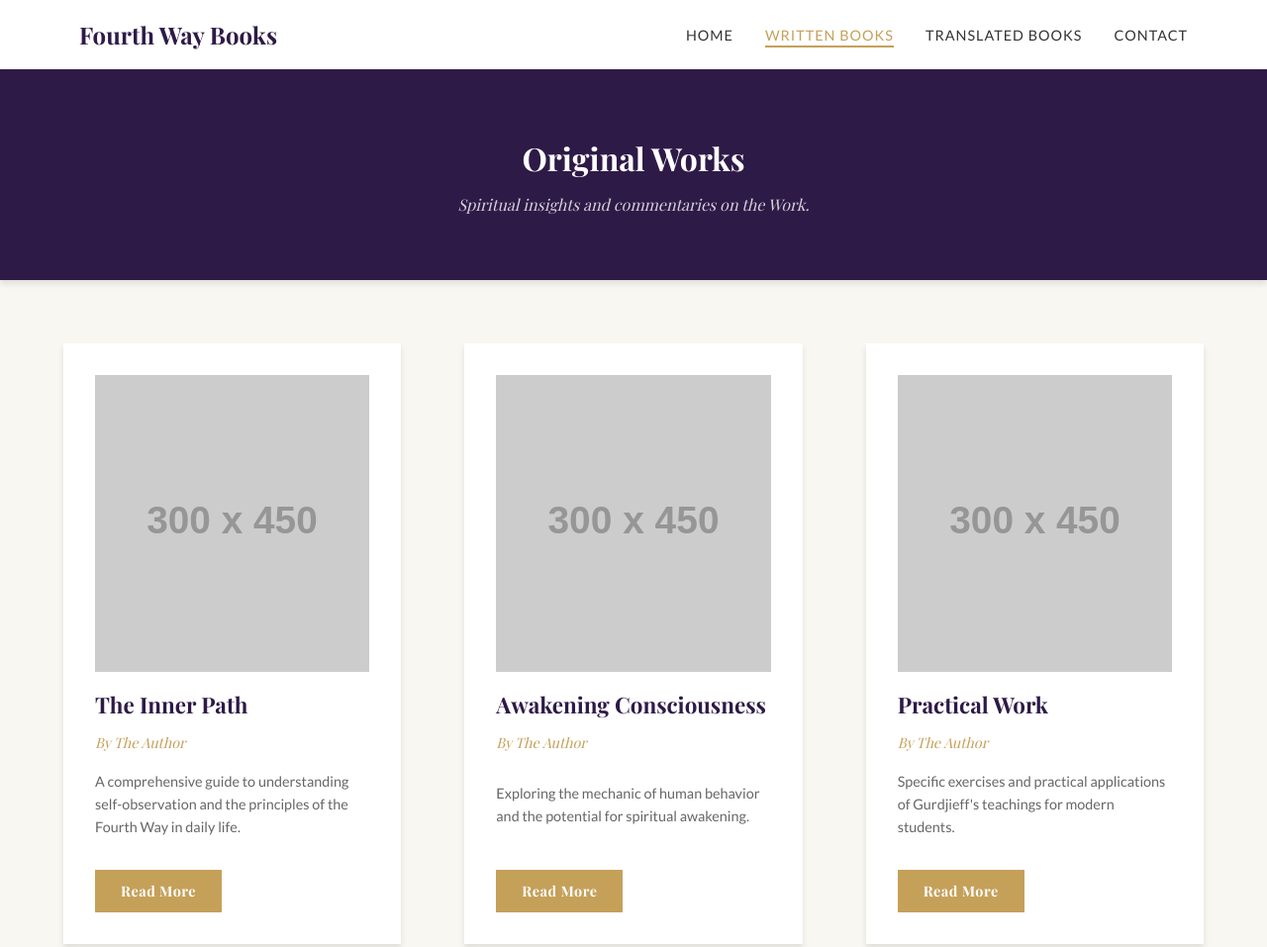
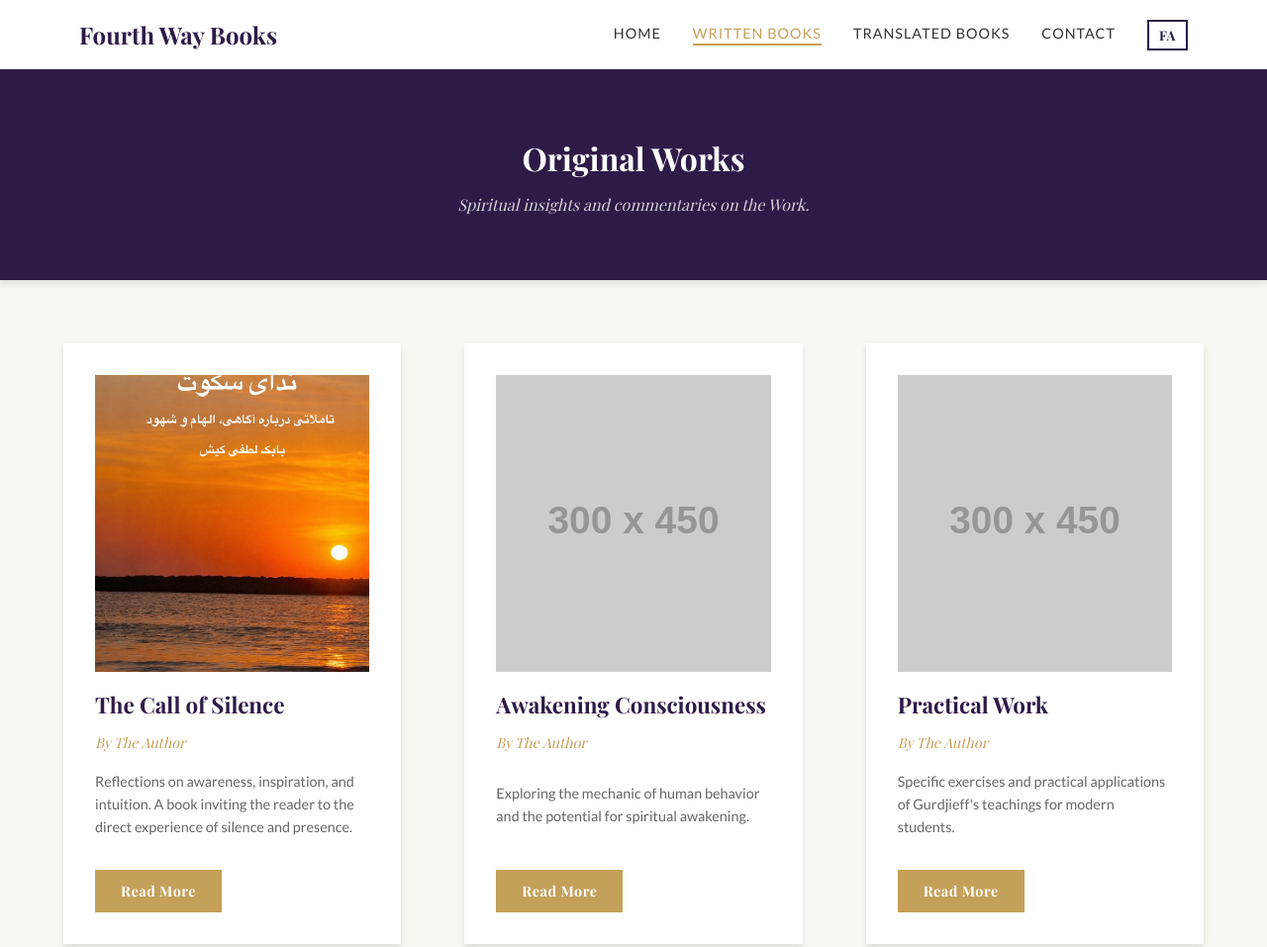
Before and after one commit to we-live-inside-a-dream/fourth-way, a website built with Vite: page src/books-written.html in a window 1280 px wide. Shown: the top 957 px of the page at 99% size. Built offline with nearby package versions, Linux system fonts and the light colour scheme; placeholder pictures from the web are drawn by us; a web font is replaced by a local one.

Commit message:
feat: implement internationalization across pages and add a new book to written works.

```diff
--- a/src/books-written.html
+++ b/src/books-written.html
@@ -8,7 +8,7 @@
     <link rel="preconnect" href="https://fonts.googleapis.com">
     <link rel="preconnect" href="https://fonts.gstatic.com" crossorigin>
     <link
-        href="https://fonts.googleapis.com/css2?family=Lato:wght@300;400;700&family=Playfair+Display:ital,wght@0,400;0,700;1,400&display=swap"
+        href="https://fonts.googleapis.com/css2?family=Lato:wght@300;400;700&family=Playfair+Display:ital,wght@0,400;0,700;1,400&family=Vazirmatn:wght@300;400;700&display=swap"
         rel="stylesheet">
 </head>
 
@@ -20,10 +20,11 @@
                 <span>&#9776;</span>
             </button>
             <ul class="nav-links">
-                <li><a href="/">Home</a></li>
-                <li><a href="/books-written.html" class="active">Written Books</a></li>
-                <li><a href="/books-translated.html">Translated Books</a></li>
-                <li><a href="/contact.html">Contact</a></li>
+                <li><a href="/" data-i18n="nav.home">Home</a></li>
+                <li><a href="/books-written.html" class="active" data-i18n="nav.written">Written Books</a></li>
+                <li><a href="/books-translated.html" data-i18n="nav.translated">Translated Books</a></li>
+                <li><a href="/contact.html" data-i18n="nav.contact">Contact</a></li>
+                <li><button id="lang-toggle" class="btn btn-secondary" style="padding: 5px 10px;">FA</button></li>
             </ul>
         </nav>
     </header>
@@ -31,29 +32,31 @@
     <main>
         <header class="page-header">
             <div style="width: 90%; max-width: 1200px; margin: 0 auto;">
-                <h1>Original Works</h1>
-                <p>Spiritual insights and commentaries on the Work.</p>
+                <h1 data-i18n="pages.writtenTitle">Original Works</h1>
+                <p data-i18n="pages.writtenDesc">Spiritual insights and commentaries on the Work.</p>
             </div>
         </header>
 
         <section style="width: 90%; max-width: 1200px; margin: 0 auto;">
             <div class="books-grid">
                 <!-- Book 1 -->
+                <a href="https://payhip.com/b/FY1c4" target="_blank" rel="noopener noreferrer"
+                    style="text-decoration: none; color: inherit; display: block;">
                     <article class="book-card">
                         <div class="book-cover">
-                        <img src="https://via.placeholder.com/300x450/2E1A47/ffffff?text=The+Inner+Path"
-                            alt="The Inner Path Cover">
+                            <img src="./assets/images/photo_2025-12-23 12.16.32.jpeg" alt="The Call of Silence Cover">
                         </div>
                         <div class="book-info">
-                        <h3>The Inner Path</h3>
-                        <p class="author">By The Author</p>
-                        <p>A comprehensive guide to understanding self-observation and the principles of the Fourth Way
-                            in daily life.</p>
+                            <h3 data-i18n="books.callTitle">The Call of Silence</h3>
+                            <p class="author" data-i18n="books.byAuthor">By The Author</p>
+                            <p data-i18n="books.callDesc">Reflections on awareness, inspiration, and intuition. A book
+                                inviting the reader to the direct experience of silence and presence.</p>
                             <div class="actions">
-                            <a href="#" class="btn btn-details">Read More</a>
+                                <span class="btn btn-details" data-i18n="pages.readMore">Read More</span>
                             </div>
                         </div>
                     </article>
+                </a>
 
                 <!-- Book 2 -->
                 <article class="book-card">
@@ -62,11 +65,12 @@
                             alt="Awakening Consciousness Cover">
                     </div>
                     <div class="book-info">
-                        <h3>Awakening Consciousness</h3>
-                        <p class="author">By The Author</p>
-                        <p>Exploring the mechanic of human behavior and the potential for spiritual awakening.</p>
+                        <h3 data-i18n="books.awakeningTitle">Awakening Consciousness</h3>
+                        <p class="author" data-i18n="books.byAuthor">By The Author</p>
+                        <p data-i18n="books.awakeningDesc">Exploring the mechanic of human behavior and the potential
+                            for spiritual awakening.</p>
                         <div class="actions">
-                            <a href="#" class="btn btn-details">Read More</a>
+                            <a href="#" class="btn btn-details" data-i18n="pages.readMore">Read More</a>
                         </div>
                     </div>
                 </article>
@@ -78,12 +82,13 @@
                             alt="Practical Work Cover">
                     </div>
                     <div class="book-info">
-                        <h3>Practical Work</h3>
-                        <p class="author">By The Author</p>
-                        <p>Specific exercises and practical applications of Gurdjieff's teachings for modern students.
+                        <h3 data-i18n="books.practicalTitle">Practical Work</h3>
+                        <p class="author" data-i18n="books.byAuthor">By The Author</p>
+                        <p data-i18n="books.practicalDesc">Specific exercises and practical applications of Gurdjieff's
+                            teachings for modern students.
                         </p>
                         <div class="actions">
-                            <a href="#" class="btn btn-details">Read More</a>
+                            <a href="#" class="btn btn-details" data-i18n="pages.readMore">Read More</a>
                         </div>
                     </div>
                 </article>
@@ -93,7 +98,8 @@
 
     <footer>
         <div class="footer-content">
-            <p>&copy; 2024 Fourth Way Books. All Rights Reserved.</p>
+            <p>&copy; <span class="footer-year"></span> <span data-i18n="footer.rights">Fourth Way Books. All Rights
+                    Reserved.</span></p>
         </div>
     </footer>
 
--- a/src/js/main.js
+++ b/src/js/main.js
@@ -1,8 +1,52 @@
 import '../scss/main.scss';
 import $ from 'jquery';
 
+import { translations } from './translations.js';
+
 $(function () {
     console.log('Fourth Way Books - Initialized');
+
+    // Language Handling
+    const currentLang = localStorage.getItem('lang') || 'en';
+    setLanguage(currentLang);
+
+    $('#lang-toggle').on('click', function () {
+        const newLang = $('html').attr('lang') === 'en' ? 'fa' : 'en';
+        setLanguage(newLang);
+    });
+
+    function setLanguage(lang) {
+        $('html').attr('lang', lang);
+        $('body').attr('dir', lang === 'fa' ? 'rtl' : 'ltr');
+        localStorage.setItem('lang', lang);
+
+        // Update Toggle Text
+        $('#lang-toggle').text(lang === 'en' ? 'FA' : 'EN');
+
+        // Update Content
+        $('[data-i18n]').each(function () {
+            const key = $(this).data('i18n');
+            const keys = key.split('.');
+            let text = translations[lang];
+
+            keys.forEach(k => {
+                text = text ? text[k] : null;
+            });
+
+            if (text) {
+                if ($(this).is('input, textarea')) {
+                    $(this).attr('placeholder', text);
+                } else {
+                    $(this).text(text);
+                }
+            }
+        });
+
+        // Dynamic Year Update (Persian numbers for FA)
+        const year = new Date().getFullYear();
+        const yearText = lang === 'fa' ? year.toString().replace(/\d/g, d => '۰１２３４５６７８９'[d]) : year;
+        $('.footer-year').text(yearText);
+    }
 
     // Mobile Menu Toggle
     const $menuToggle = $('#menu-toggle');
--- /dev/null
+++ b/src/js/translations.js
@@ -0,0 +1,106 @@
+export const translations = {
+    en: {
+        nav: {
+            home: "Home",
+            written: "Written Books",
+            translated: "Translated Books",
+            contact: "Contact"
+        },
+        hero: {
+            title: "Exploring the Fourth Way",
+            subtitle: "A collection of written and translated works dedicated to spiritual development, self-remembering, and the teachings of G.I. Gurdjieff.",
+            writtenBtn: "Browse Written Works",
+            translatedBtn: "Explore Translations"
+        },
+        home: {
+            aboutTitle: "About the Author & Translator",
+            aboutText: "Dedicated to preserving and expanding the knowledge of the Fourth Way, these works aim to bring clarity to the profound spiritual teachings of the 20th century. Through careful translation and original writing, we strive to make these transformative ideas accessible to the modern seeker."
+        },
+        footer: {
+            rights: "Fourth Way Books. All Rights Reserved."
+        },
+        pages: {
+            writtenTitle: "Original Works",
+            writtenDesc: "Spiritual insights and commentaries on the Work.",
+            translatedTitle: "Translations",
+            translatedDesc: "Bringing essential spiritual texts to a new audience.",
+            contactTitle: "Contact Us",
+            contactDesc: "Get in touch for inquiries about books or translations.",
+            readMore: "Read More"
+        },
+        contact: {
+            name: "Name",
+            email: "Email",
+            message: "Message",
+            send: "Send Message"
+        },
+        books: {
+            callTitle: "The Call of Silence",
+            callDesc: "Reflections on awareness, inspiration, and intuition. A book inviting the reader to the direct experience of silence and presence.",
+            innerPathTitle: "The Inner Path",
+            innerPathDesc: "A comprehensive guide to understanding self-observation and the principles of the Fourth Way in daily life.",
+            byAuthor: "By The Author",
+            originalBy: "Original by G.I. Gurdjieff",
+            awakeningTitle: "Awakening Consciousness",
+            awakeningDesc: "Exploring the mechanic of human behavior and the potential for spiritual awakening.",
+            practicalTitle: "Practical Work",
+            practicalDesc: "Specific exercises and practical applications of Gurdjieff's teachings for modern students.",
+            beelzebubTitle: "Beelzebub's Tales",
+            beelzebubDesc: "A fresh translation of Gurdjieff's magnum opus, aiming to clarify the objective critique of the life of man.",
+            meetingsTitle: "Meetings With Remarkable Men",
+            meetingsDesc: "The autobiography of Gurdjieff's search for truth, translated with attention to the cultural and spiritual context."
+        }
+    },
+    fa: {
+        nav: {
+            home: "خانه",
+            written: "کتاب‌های تالیفی",
+            translated: "کتاب‌های ترجمه شده",
+            contact: "تماس با ما"
+        },
+        hero: {
+            title: "کاوش در راه چهارم",
+            subtitle: "مجموعه‌ای از آثار تالیفی و ترجمه شده با تمرکز بر رشد معنوی، خودیادآوری و آموزه‌های جی.آی. گورجیف.",
+            writtenBtn: "مشاهده آثار تالیفی",
+            translatedBtn: "کاوش در ترجمه‌ها"
+        },
+        home: {
+            aboutTitle: "درباره نویسنده و مترجم",
+            aboutText: "با هدف حفظ و گسترش دانش راه چهارم، این آثار سعی در شفاف‌سازی آموزه‌های معنوی عمیق قرن بیستم دارند. از طریق ترجمه دقیق و تالیف اصیل، ما می‌کوشیم تا این ایده‌های تحول‌آفرین را برای جویندگان امروزی قابل دسترس کنیم."
+        },
+        footer: {
+            rights: "تمامی حقوق محفوظ است."
+        },
+        pages: {
+            writtenTitle: "آثار تالیفی",
+            writtenDesc: "بینش‌های معنوی و تفاسیر بر کار.",
+            translatedTitle: "ترجمه‌ها",
+            translatedDesc: "ارائه متون معنوی ضروری به مخاطبان جدید.",
+            contactTitle: "تماس با ما",
+            contactDesc: "برای سوالات در مورد کتاب‌ها یا ترجمه‌ها با ما در تماس باشید.",
+            readMore: "بیشتر بخوانید"
+        },
+        contact: {
+            name: "نام",
+            email: "ایمیل",
+            message: "پیام",
+            send: "ارسال پیام"
+        },
+        books: {
+            callTitle: "ندای سکوت",
+            callDesc: "تاملاتی درباره آگاهی، الهام و شهود. دعوت خواننده به تجربه مستقیم سکوت، حضور و مشاهده درونی.",
+            innerPathTitle: "راه درون",
+            innerPathDesc: "راهنمای جامع برای درک مشاهده خود و اصول راه چهارم در زندگی روزمره.",
+            byAuthor: "نوشته نویسنده",
+            originalBy: "اثر جی.آی. گورجیف",
+            awakeningTitle: "بیدار کردن آگاهی",
+            awakeningDesc: "کاوش در مکانیسم رفتار انسان و پتانسیل بیداری معنوی.",
+            practicalTitle: "کار عملی",
+            practicalDesc: "تمرینات خاص و کاربردهای عملی آموزه‌های گورجیف برای شاگردان امروزی.",
+            beelzebubTitle: "قصه‌های بلزباب",
+            beelzebubDesc: "ترجمه‌ای تازه از شاهکار گورجیف، با هدف شفاف‌سازی نقد عینی زندگی بشر.",
+            meetingsTitle: "ملاقات با مردان برجسته",
+            meetingsDesc: "زندگینامه جستجوی حقیقت گورجیف، ترجمه شده با توجه به زمینه فرهنگی و معنوی."
+        }
+    }
+};
--- a/src/scss/_base.scss
+++ b/src/scss/_base.scss
@@ -14,6 +14,10 @@ body {
     color: $color-text;
     font-size: $font-size-base;
     line-height: $line-height-base;
+
+    &[dir="rtl"] {
+        font-family: $font-family-fa;
+    }
 }
 
 h1,
--- /dev/null
+++ b/src/scss/_i18n.scss
@@ -0,0 +1,15 @@
+@use 'variables' as *;
+
+$direction: ltr;
+
+@mixin rtl {
+    [dir="rtl"] & {
+        @content;
+    }
+}
+
+@mixin ltr {
+    [dir="ltr"] & {
+        @content;
+    }
+}
--- a/src/scss/_variables.scss
+++ b/src/scss/_variables.scss
@@ -9,6 +9,7 @@ $color-white: #ffffff;
 // Typography
 $font-family-serif: 'Playfair Display', serif;
 $font-family-sans: 'Lato', sans-serif;
+$font-family-fa: 'Vazirmatn', sans-serif;
 
 $font-size-base: 16px;
 $line-height-base: 1.6;
--- a/src/scss/main.scss
+++ b/src/scss/main.scss
@@ -2,6 +2,7 @@
 @use 'mixins';
 @use 'base';
 @use 'layout';
+@use 'i18n';
 
 // Components will be imported here
 @use 'components/navbar';
```
Also changed, not shown: src/books-translated.html (+20 -16 lines), src/contact.html (+14 -12 lines), src/index.html (+30 -14 lines), src/assets/images/photo_2025-12-23 12.16.32.jpeg (added). Lines whose indentation alone changed are shown as unchanged.
